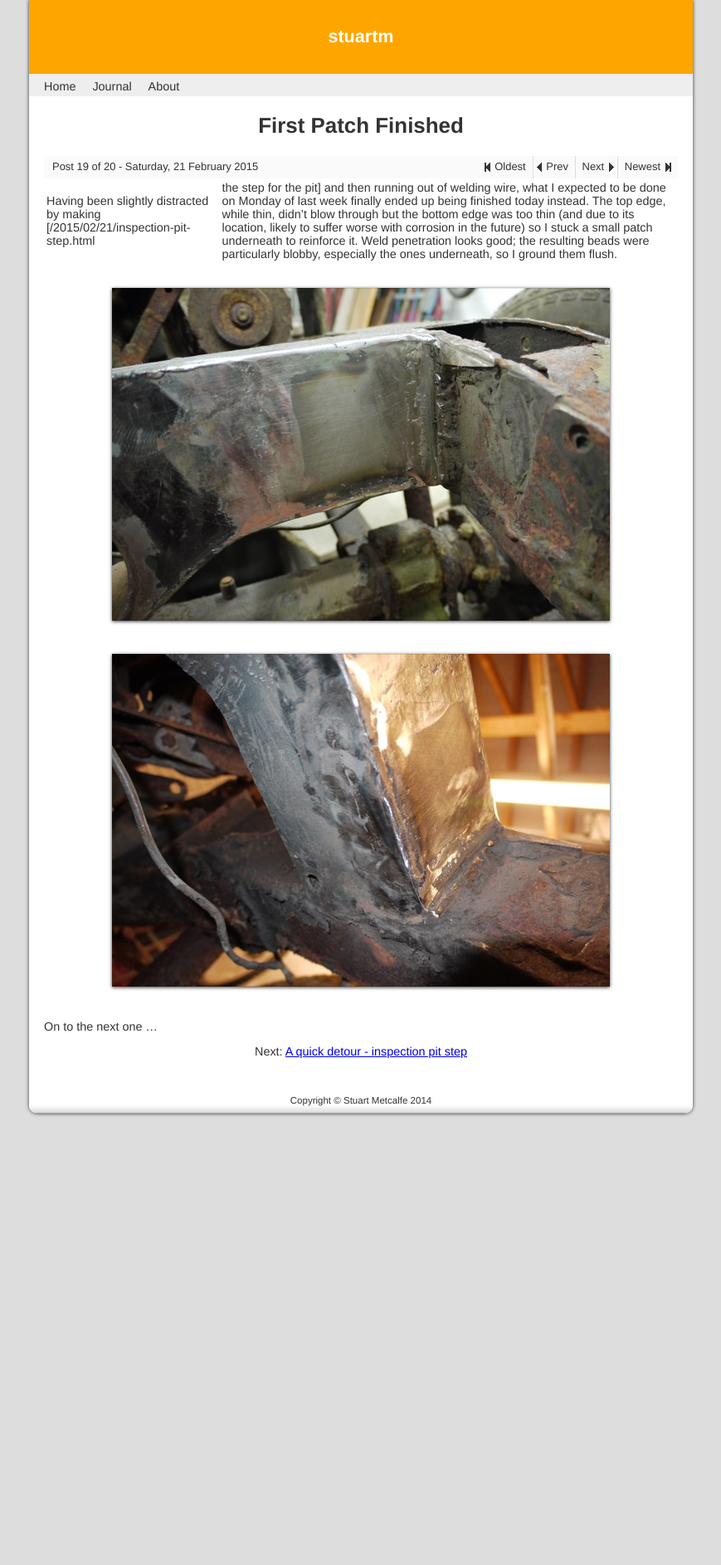
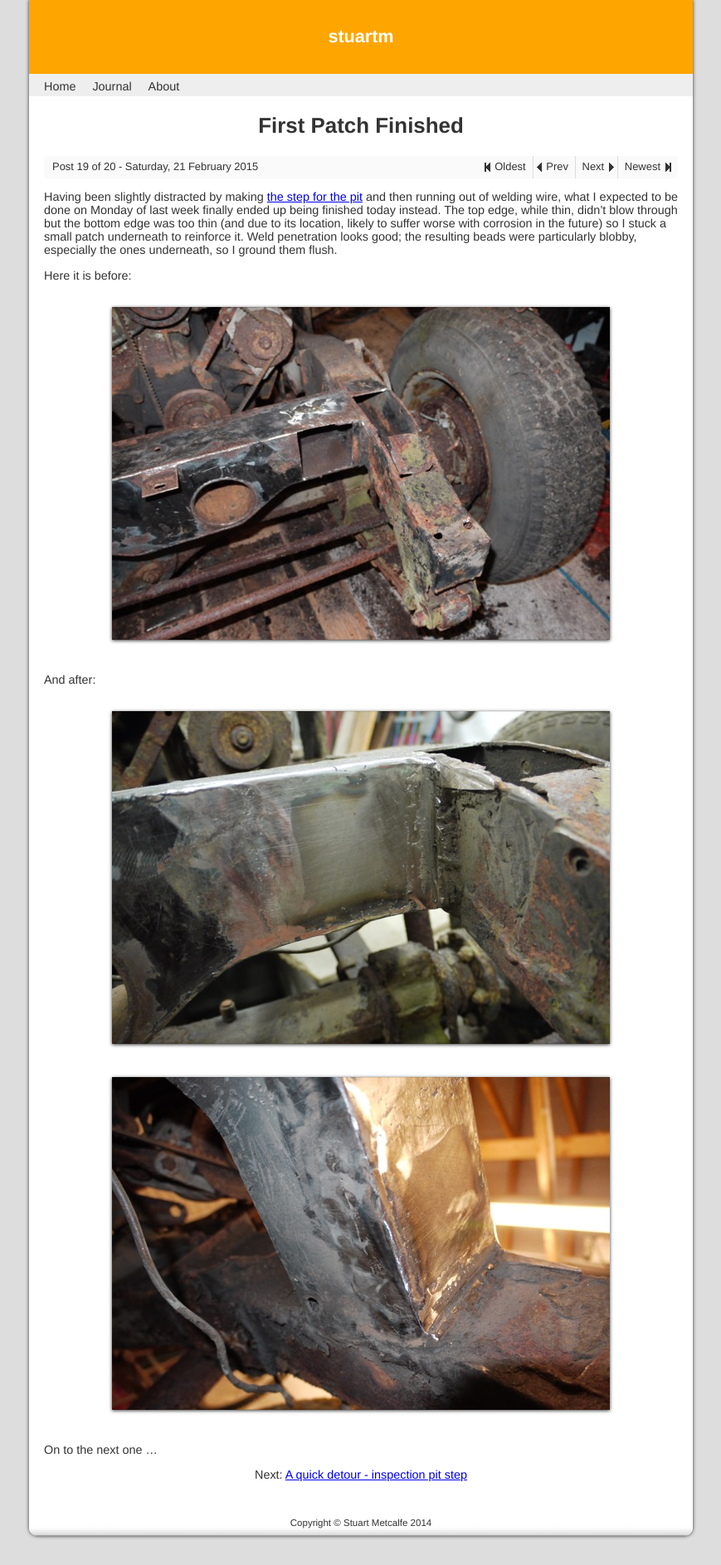
Before and after one commit to stuartm2/stuartm2.github.io, a Jekyll site: the page built from _posts/2015-02-21-first-patch-finished.md, in a window 1280 px wide. Shown: the whole page at 83% size, without its empty margins (205-1074 px from the left). Built offline with Jekyll 4.4.1, drawn with Linux system fonts in a browser that asks for light colours; nearby versions of some CDN libraries; before the commit the page ends 1377 px from its top, so only the background shows below that.

Commit message:
Fix link syntax

```diff
--- a/_posts/2015-02-21-first-patch-finished.md
+++ b/_posts/2015-02-21-first-patch-finished.md
@@ -4,7 +4,13 @@ title: "First Patch Finished"
 tags: [red-rover]
 ---
 
-Having been slightly distracted by making [/2015/02/21/inspection-pit-step.html|the step for the pit] and then running out of welding wire, what I expected to be done on Monday of last week finally ended up being finished today instead.  The top edge, while thin, didn't blow through but the bottom edge was too thin (and due to its location, likely to suffer worse with corrosion in the future) so I stuck a small patch underneath to reinforce it.  Weld penetration looks good; the resulting beads were particularly blobby, especially the ones underneath, so I ground them flush.
+Having been slightly distracted by making [the step for the pit](/2015/02/21/inspection-pit-step.html) and then running out of welding wire, what I expected to be done on Monday of last week finally ended up being finished today instead.  The top edge, while thin, didn't blow through but the bottom edge was too thin (and due to its location, likely to suffer worse with corrosion in the future) so I stuck a small patch underneath to reinforce it.  Weld penetration looks good; the resulting beads were particularly blobby, especially the ones underneath, so I ground them flush.
+
+Here it is before:
+
+![](/images/red-rover/P1070592.tn.JPG)
+
+And after:
 
 ![](/images/red-rover/P1070631.tn.JPG)
 
```
